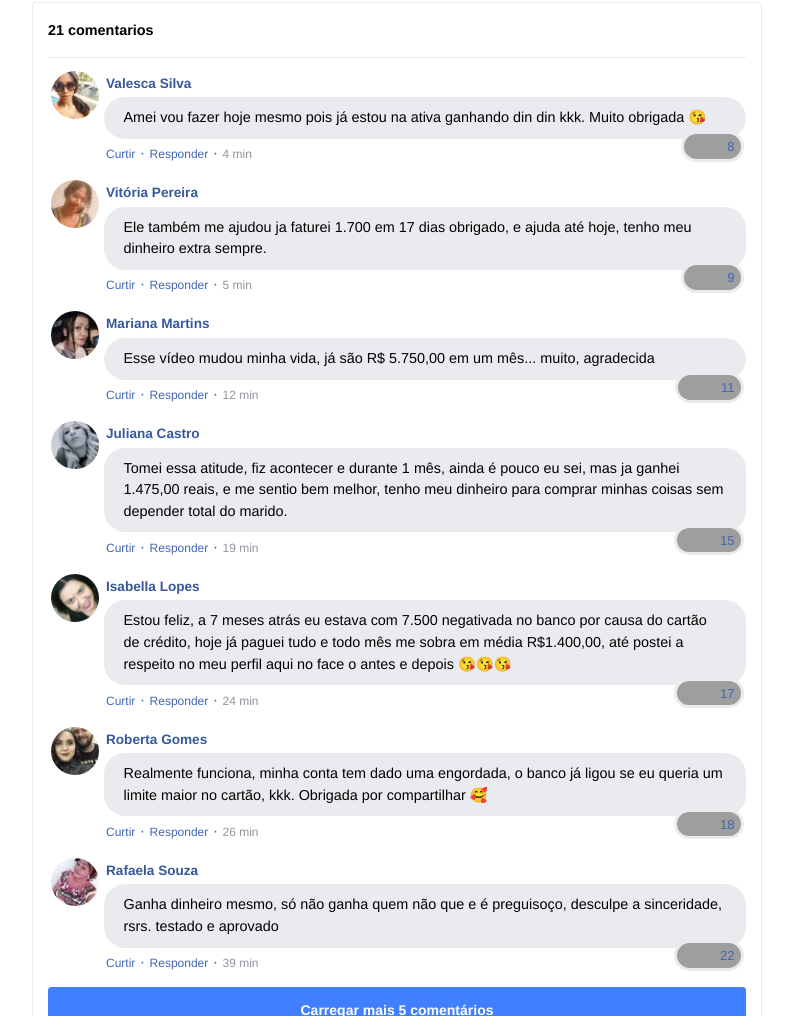
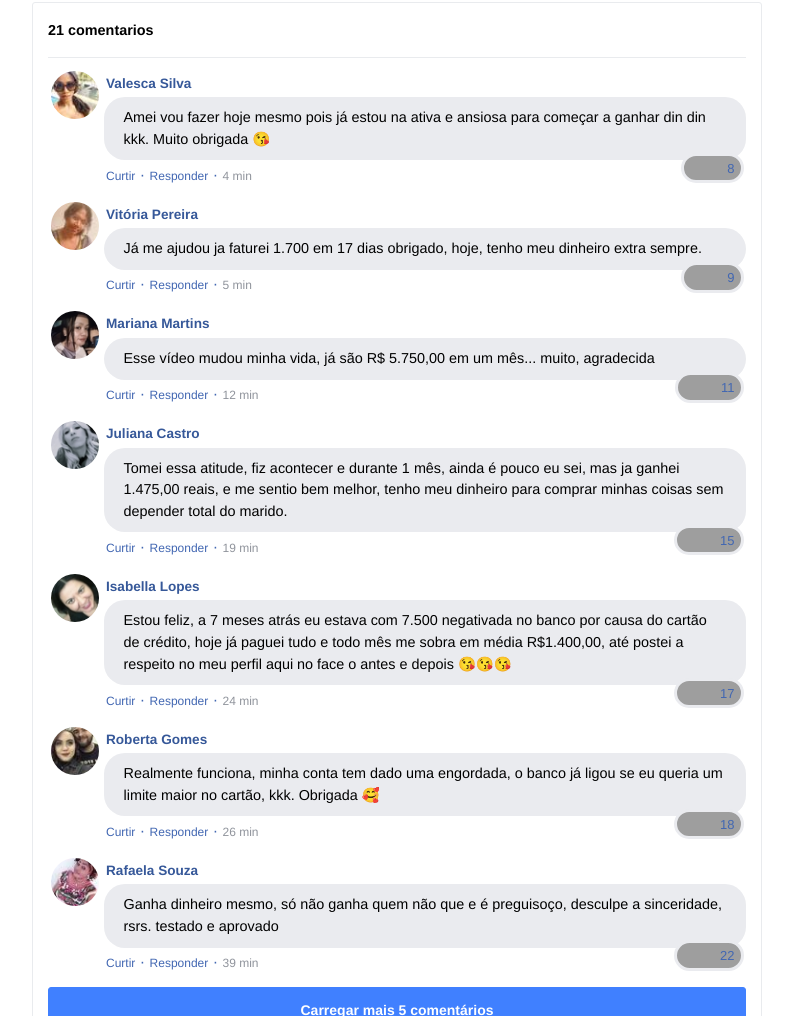
Before and after one commit to JosmarStangherlin/cadastrodofuturo.online, a plain HTML site: page index.html in a window 1280 px wide. Shown: the part 797-1813 px from the top of the page, without its empty margins (243-1036 px from the left). Drawn offline with nearby package versions, Linux system fonts and the light colour scheme; grey boxes are pictures that could not be loaded; a script that the page names is missing.

Commit message:
Add files via upload

```diff
--- a/index.html
+++ b/index.html
@@ -97,7 +97,7 @@
                       </td>
                     </tr>
                     <tr>
-                      <td class="fb-comments-comment-text">Amei vou fazer hoje mesmo pois já estou na ativa ganhando din din kkk. Muito obrigada 😘</td>
+                      <td class="fb-comments-comment-text">Amei vou fazer hoje mesmo pois já estou na ativa e ansiosa para começar a ganhar din din kkk. Muito obrigada 😘</td>
                     </tr>
                     <tr>
                       <td class="fb-comments-comment-actions">
@@ -126,7 +126,7 @@
                       </td>
                     </tr>
                     <tr>
-                      <td class="fb-comments-comment-text">Ele também me ajudou ja faturei 1.700 em 17 dias obrigado, e ajuda até hoje, tenho meu dinheiro extra sempre.</td>
+                      <td class="fb-comments-comment-text">Já me ajudou ja faturei 1.700 em 17 dias obrigado,  hoje, tenho meu dinheiro extra sempre.</td>
                     </tr>
                     <tr>
                       <td class="fb-comments-comment-actions">
@@ -242,7 +242,7 @@
                       </td>
                     </tr>
                     <tr>
-                      <td class="fb-comments-comment-text">Realmente funciona, minha conta tem dado uma engordada, o banco já ligou se eu queria um limite maior no cartão, kkk. Obrigada por compartilhar 🥰</td>
+                      <td class="fb-comments-comment-text">Realmente funciona, minha conta tem dado uma engordada, o banco já ligou se eu queria um limite maior no cartão, kkk. Obrigada 🥰</td>
                     </tr>
                     <tr>
                       <td class="fb-comments-comment-actions">
@@ -334,7 +334,7 @@
                         </td>
                       </tr>
                       <tr>
-                        <td class="fb-comments-comment-text">Eu já faturei 2.700,00, já fez muita diferença, já comprei minhas roupas novas kkk,  estou num pós operatório de coluna por isso engordei muito 15 Kg, e tive que gastar em roupas, mas graças a Deus posso trabalhar de casa, isso faz toda a diferença.🙏🙏🙏🙏🙏🙏</td>
+                        <td class="fb-comments-comment-text">Eu já faturei 2.700,00, já faz muita diferença, já comprei minhas roupas novas kkk,  estou num pós operatório de coluna por isso engordei muito 15 Kg, e tive que gastar em roupas, mas graças a Deus posso trabalhar de casa, isso faz toda a diferença.🙏🙏🙏🙏🙏🙏</td>
                       </tr>
                       <tr>
                         <td class="fb-comments-comment-actions">
```
